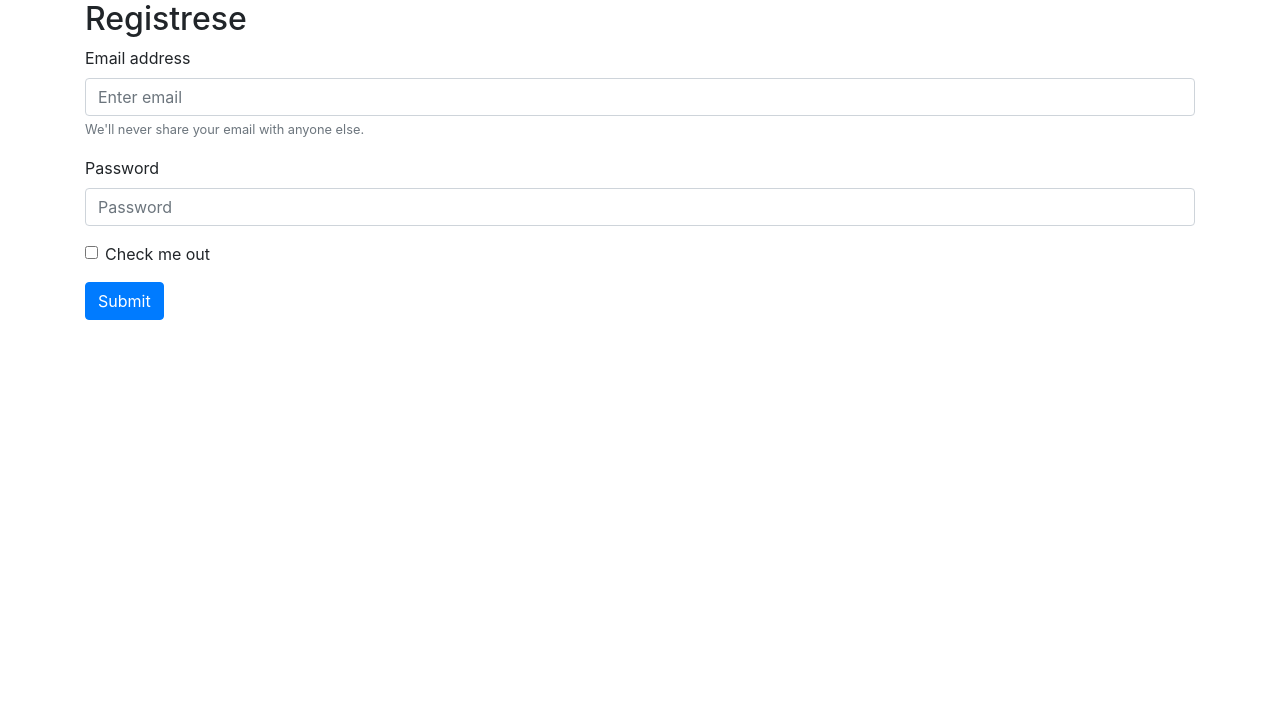
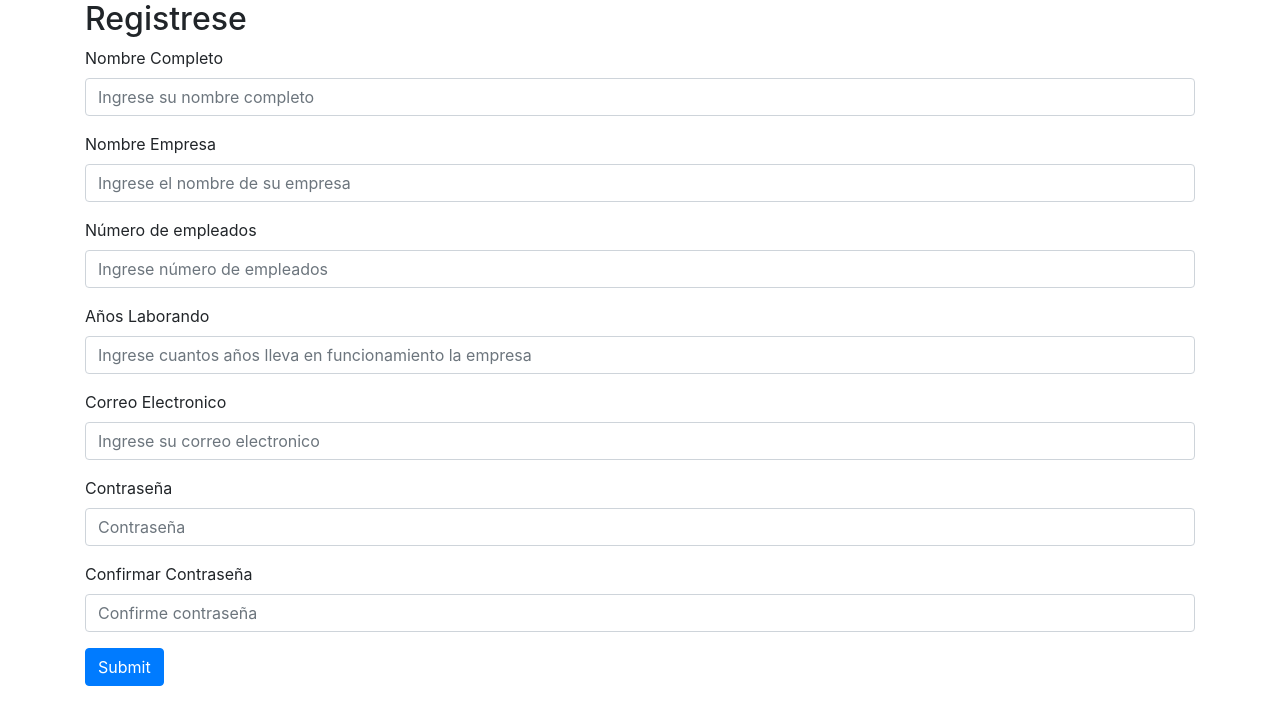
Before and after one commit to yesikagomez/Como_administrar, a React (Create React App) app: page / in a window 1280 px wide. Shown: the top 724 px of the page. Built offline with nearby package versions, Linux system fonts and the light colour scheme.

Commit message:
Creando formulario para registrar usuarios

```diff
--- a/public/index.html
+++ b/public/index.html
@@ -23,7 +23,7 @@
       work correctly both with client-side routing and a non-root public URL.
       Learn how to configure a non-root public URL by running `npm run build`.
     -->
-    <title>IMC COMFENALCO</title>
+    <title>ADMINISTRANDO</title>
   </head>
   <body>
     <noscript>You need to enable JavaScript to run this app.</noscript>
--- a/src/components/Diagnostico.jsx
+++ b/src/components/Diagnostico.jsx
@@ -1,5 +1,6 @@
-import React from 'react'
-import './../App.css'
+import React from 'react';
+import { Button } from 'react-bootstrap';
+import './../App.css';
 
 function Diagnostico () {
     return(
@@ -70,6 +71,9 @@ function Diagnostico () {
                 </div>
                 <input type="text" class="form-control" aria-label="Text input with checkbox" readonly="readonly" disabled="disabled"/>
             </div>
+            <Button variant="primary" type="submit">
+                    Submit
+                </Button>
         </div>
     );
 }
--- a/src/components/FormularioRegistro.jsx
+++ b/src/components/FormularioRegistro.jsx
@@ -7,20 +7,33 @@ function Registro () {
         <div>
             <h2>Registrese</h2>
             <Form>
+                <Form.Group controlId="formBasicNombre">
+                    <Form.Label>Nombre Completo</Form.Label>
+                    <Form.Control type="text" placeholder="Ingrese su nombre completo"/>
+                </Form.Group>
+                <Form.Group controlId="formBasicNombreEmpresa">
+                    <Form.Label>Nombre Empresa</Form.Label>
+                    <Form.Control type="text" placeholder="Ingrese el nombre de su empresa"/>
+                </Form.Group>
+                <Form.Group controlId="formBasicNumEmpleados">
+                    <Form.Label>Número de empleados</Form.Label>
+                    <Form.Control type="number" placeholder="Ingrese número de empleados" />
+                </Form.Group>
+                <Form.Group controlId="formBasicAnnosLAborando">
+                    <Form.Label>Años Laborando</Form.Label>
+                    <Form.Control type="number" placeholder="Ingrese cuantos años lleva en funcionamiento la empresa" />
+                </Form.Group>
                 <Form.Group controlId="formBasicEmail">
-                    <Form.Label>Email address</Form.Label>
-                    <Form.Control type="email" placeholder="Enter email" />
-                    <Form.Text className="text-muted">
-                    We'll never share your email with anyone else.
-                    </Form.Text>
+                    <Form.Label>Correo Electronico</Form.Label>
+                    <Form.Control type="email" placeholder="Ingrese su correo electronico" />
                 </Form.Group>
-
                 <Form.Group controlId="formBasicPassword">
-                    <Form.Label>Password</Form.Label>
-                    <Form.Control type="password" placeholder="Password" />
+                    <Form.Label>Contraseña</Form.Label>
+                    <Form.Control type="password" placeholder="Contraseña" />
                 </Form.Group>
-                <Form.Group controlId="formBasicCheckbox">
-                    <Form.Check type="checkbox" label="Check me out" />
+                <Form.Group controlId="formBasicConPassword">
+                    <Form.Label>Confirmar Contraseña</Form.Label>
+                    <Form.Control type="password" placeholder="Confirme contraseña" />
                 </Form.Group>
                 <Button variant="primary" type="submit">
                     Submit
```
